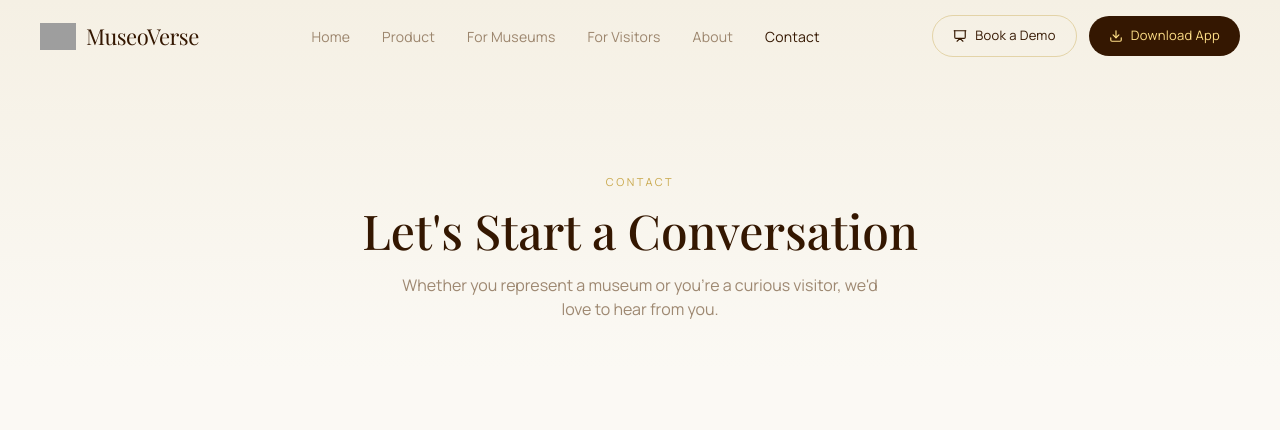
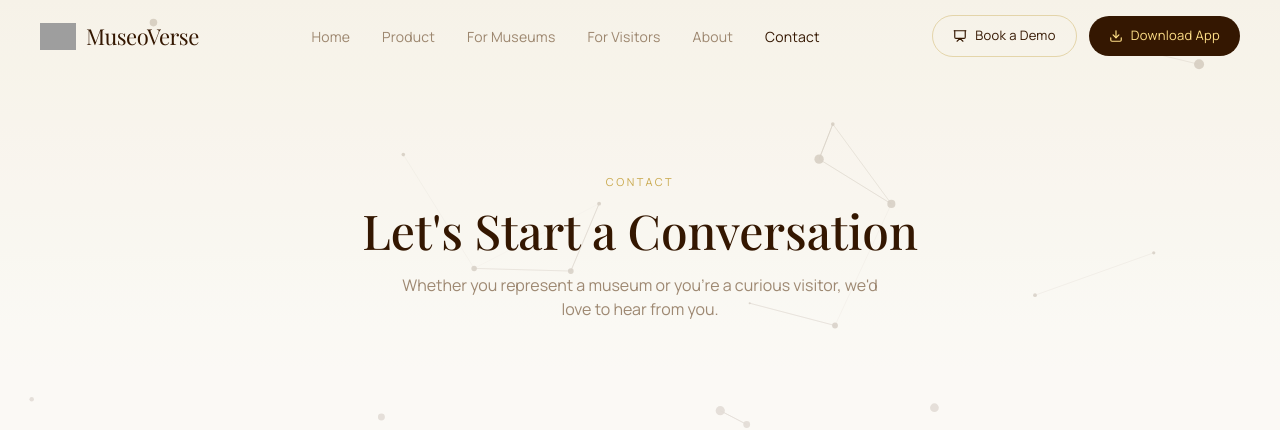
Before and after one commit to MuseoVerse/Museoverse_Web_Site, a React (Vite) app: page /contact in a window 1280 px wide. Shown: the top 430 px of the page. Built offline with nearby package versions, Linux system fonts and the light colour scheme; grey boxes are pictures that could not be loaded; a web font is replaced by a local one.

Commit message:
Added the animated background

```diff
--- a/package.json
+++ b/package.json
@@ -36,8 +36,8 @@
     "@radix-ui/react-slot": "1.1.2",
     "@radix-ui/react-switch": "1.1.3",
     "@radix-ui/react-tabs": "1.1.3",
+    "@radix-ui/react-toggle": "1.1.2",
     "@radix-ui/react-toggle-group": "1.1.2",
-    "@radix-ui/react-toggle": "1.1.2",
     "@radix-ui/react-tooltip": "1.1.8",
     "canvas-confetti": "1.9.4",
     "class-variance-authority": "0.7.1",
@@ -58,9 +58,13 @@
     "react-responsive-masonry": "2.7.1",
     "react-router": "7.13.0",
     "react-slick": "0.31.0",
+    "react-tsparticles": "^2.12.2",
     "recharts": "2.15.2",
     "sonner": "2.0.3",
     "tailwind-merge": "3.2.0",
+    "tsparticles": "^2.12.0",
+    "tsparticles-engine": "^2.12.0",
+    "tsparticles-slim": "^2.12.0",
     "tw-animate-css": "1.3.8",
     "vaul": "1.1.2"
   },
--- /dev/null
+++ b/src/app/components/BackgroundParticles.tsx
@@ -0,0 +1,63 @@
+import { useCallback, useId } from "react";
+import Particles from "react-tsparticles";
+import type { Engine } from "tsparticles-engine";
+import { loadSlim } from "tsparticles-slim";
+
+type BackgroundParticlesProps = {
+  className?: string;
+};
+
+export function BackgroundParticles({ className = "" }: BackgroundParticlesProps) {
+  const particlesId = useId();
+
+  const particlesInit = useCallback(async (engine: Engine) => {
+    await loadSlim(engine);
+  }, []);
+
+  return (
+    <div className={`absolute inset-0 z-0 ${className}`}>
+      <Particles
+        id={`museoverse-particles-${particlesId}`}
+        init={particlesInit}
+        className="h-full w-full"
+        options={{
+          background: { color: { value: "rgba(255, 255, 255, 0)" } },
+          fpsLimit: 120,
+          fullScreen: { enable: false },
+          interactivity: {
+            events: {
+              onHover: { enable: true, mode: "repulse" },
+              resize: true,
+            },
+            modes: {
+              repulse: { distance: 100, duration: 0.4 },
+            },
+          },
+          particles: {
+            color: { value: "#341701" },
+            links: {
+              color: "#341701",
+              distance: 150,
+              enable: true,
+              opacity: 0.8,
+              width: 1,
+            },
+            move: {
+              direction: "none",
+              enable: true,
+              outModes: { default: "bounce" },
+              random: false,
+              speed: 1,
+              straight: false,
+            },
+            number: { density: { enable: true, area: 900 }, value: 30 },
+            opacity: { value: 0.9 },
+            shape: { type: "circle" },
+            size: { value: { min: 1, max: 5 } },
+          },
+          detectRetina: true,
+        }}
+      />
+    </div>
+  );
+}
--- a/src/app/components/ContactPage.tsx
+++ b/src/app/components/ContactPage.tsx
@@ -2,6 +2,7 @@ import { useEffect, useState } from "react";
 import { AnimatePresence, motion } from "motion/react";
 import { Mail, MapPin, Phone, Send, ChevronDown, Presentation, Building2, Users, CircleHelp } from "lucide-react";
 import { BlockReveal, SectionReveal, StaggerGroup, StaggerItem } from "./animations";
+import { BackgroundParticles } from "./BackgroundParticles";
 
 const FAQS = [
   { q: "How long does museum onboarding take?", a: "Typically 4-6 weeks depending on collection size. Our team handles most of the setup." },
@@ -108,8 +109,9 @@ export function ContactPage() {
   return (
     <div>
       {/* Hero */}
-      <SectionReveal className="pt-[72px] pb-12 bg-gradient-to-b from-[#f5f0e4] to-[#fbf9f4]">
-        <div className="max-w-[1280px] mx-auto px-6 lg:px-10 pt-16 md:pt-24 text-center">
+      <SectionReveal className="relative overflow-hidden pt-[72px] pb-12 bg-gradient-to-b from-[#f5f0e4] to-[#fbf9f4]">
+        <BackgroundParticles className="opacity-[0.16]" />
+        <div className="relative z-10 max-w-[1280px] mx-auto px-6 lg:px-10 pt-16 md:pt-24 text-center">
           <span className="font-['Manrope'] text-[11px] tracking-[2.5px] uppercase text-[#c9a84c]">Contact</span>
           <h1 className="font-['Playfair_Display'] text-[34px] md:text-[48px] text-[#341701] mt-3 mb-4 leading-[1.1]">
             Let's Start a Conversation
@@ -121,8 +123,9 @@ export function ContactPage() {
       </SectionReveal>
 
       {/* Form + Info */}
-      <SectionReveal className="py-16 md:py-24">
-        <div className="max-w-[1280px] mx-auto px-6 lg:px-10">
+      <SectionReveal className="relative overflow-hidden py-16 md:py-24">
+        <BackgroundParticles className="opacity-[0.12]" />
+        <div className="relative z-10 max-w-[1280px] mx-auto px-6 lg:px-10">
           <div className="grid grid-cols-1 lg:grid-cols-5 gap-12">
             {/* Form */}
             <BlockReveal className="lg:col-span-3">
--- a/src/app/components/ForMuseumsPage.tsx
+++ b/src/app/components/ForMuseumsPage.tsx
@@ -4,6 +4,7 @@ import {
   Shield, HeartHandshake, ArrowRight, CheckCircle2, Presentation, Building2, Mail
 } from "lucide-react";
 import { ImageWithFallback } from "./figma/ImageWithFallback";
+import { BackgroundParticles } from "./BackgroundParticles";
 import { BlockReveal, SectionReveal, StaggerGroup, StaggerItem } from "./animations";
 import museumIntelligenceCenterImage from "../../assets/Gemini_Generated_Image_5xeie25xeie25xei.png";
 import museumsCtaBackgroundImage from "../../assets/58e80897e985ec5465e26819389f874a356ff0a3.png";
@@ -54,8 +55,9 @@ export function ForMuseumsPage() {
       </SectionReveal>
 
       {/* Why Museums Choose */}
-      <SectionReveal className="py-16 md:py-20">
-        <div className="max-w-[1280px] mx-auto px-6 lg:px-10">
+      <SectionReveal className="relative overflow-hidden py-16 md:py-20">
+        <BackgroundParticles className="opacity-[0.12]" />
+        <div className="relative z-10 max-w-[1280px] mx-auto px-6 lg:px-10">
           <BlockReveal className="text-center mb-16">
             <span className="font-['Manrope'] text-[11px] tracking-[2.5px] uppercase text-[#c9a84c]">Why MuseoVerse</span>
             <h2 className="font-['Playfair_Display'] text-[28px] md:text-[40px] text-[#341701] mt-3 mb-4">Why Museums Choose MuseoVerse</h2>
@@ -80,8 +82,9 @@ export function ForMuseumsPage() {
       </SectionReveal>
 
       {/* Dashboard Preview */}
-      <SectionReveal className="py-16 md:py-20 bg-[#f5f0e4]/50">
-        <div className="max-w-[1280px] mx-auto px-6 lg:px-10">
+      <SectionReveal className="relative overflow-hidden py-16 md:py-20 bg-[#f5f0e4]/50">
+        <BackgroundParticles className="opacity-[0.12]" />
+        <div className="relative z-10 max-w-[1280px] mx-auto px-6 lg:px-10">
           <div className="grid grid-cols-1 lg:grid-cols-2 gap-12 items-center">
             <BlockReveal>
               <span className="font-['Manrope'] text-[11px] tracking-[2.5px] uppercase text-[#c9a84c]">The Dashboard</span>
@@ -119,8 +122,9 @@ export function ForMuseumsPage() {
       </SectionReveal>
 
       {/* Partner Process */}
-      <SectionReveal className="py-16 md:py-20">
-        <div className="max-w-[1280px] mx-auto px-6 lg:px-10 text-center">
+      <SectionReveal className="relative overflow-hidden py-16 md:py-20">
+        <BackgroundParticles className="opacity-[0.1]" />
+        <div className="relative z-10 max-w-[1280px] mx-auto px-6 lg:px-10 text-center">
           <span className="font-['Manrope'] text-[11px] tracking-[2.5px] uppercase text-[#c9a84c]">Getting Started</span>
           <h2 className="font-['Playfair_Display'] text-[28px] md:text-[36px] text-[#341701] mt-3 mb-14">How Partnership Works</h2>
           <StaggerGroup className="grid grid-cols-1 md:grid-cols-3 gap-8">
--- a/src/app/components/ForVisitorsPage.tsx
+++ b/src/app/components/ForVisitorsPage.tsx
@@ -4,6 +4,7 @@ import {
   Bookmark, Accessibility, ArrowRight
 } from "lucide-react";
 import { ImageWithFallback } from "./figma/ImageWithFallback";
+import { BackgroundParticles } from "./BackgroundParticles";
 import {
   BlockReveal,
   FloatingElement,
@@ -30,10 +31,11 @@ export function ForVisitorsPage() {
       {/* Hero */}
       <SectionReveal className="pt-[72px] relative overflow-hidden">
         <div className="absolute inset-0 bg-gradient-to-br from-[#f5f0e4] via-[#fbf9f4] to-[#f5f0e4]" />
+        <BackgroundParticles className="opacity-[0.18]" />
         <FloatingElement className="absolute top-20 right-0" distance={16} duration={9}>
           <div className="w-[400px] h-[400px] rounded-full bg-[#ffe088]/10 blur-[100px]" />
         </FloatingElement>
-        <div className="relative max-w-[1280px] mx-auto px-6 lg:px-10 pt-16 md:pt-24 pb-12 md:pb-16">
+        <div className="relative z-10 max-w-[1280px] mx-auto px-6 lg:px-10 pt-16 md:pt-24 pb-12 md:pb-16">
           <div className="grid grid-cols-1 lg:grid-cols-2 gap-12 items-center">
             <BlockReveal>
               <span className="font-['Manrope'] text-[11px] tracking-[2.5px] uppercase text-[#c9a84c]">For Visitors</span>
@@ -95,8 +97,9 @@ export function ForVisitorsPage() {
       </SectionReveal>
 
       {/* Features Grid */}
-      <SectionReveal className="py-16 md:py-20">
-        <div className="max-w-[1280px] mx-auto px-6 lg:px-10">
+      <SectionReveal className="relative overflow-hidden py-16 md:py-20">
+        <BackgroundParticles className="opacity-[0.12]" />
+        <div className="relative z-10 max-w-[1280px] mx-auto px-6 lg:px-10">
           <BlockReveal className="text-center mb-16">
             <span className="font-['Manrope'] text-[11px] tracking-[2.5px] uppercase text-[#c9a84c]">App Features</span>
             <h2 className="font-['Playfair_Display'] text-[28px] md:text-[40px] text-[#341701] mt-3 mb-4">Your Museum Companion</h2>
@@ -119,8 +122,9 @@ export function ForVisitorsPage() {
       </SectionReveal>
 
       {/* Experience Section */}
-      <SectionReveal className="py-16 md:py-20 bg-[#f5f0e4]/50">
-        <div className="max-w-[1280px] mx-auto px-6 lg:px-10">
+      <SectionReveal className="relative overflow-hidden py-16 md:py-20 bg-[#f5f0e4]/50">
+        <BackgroundParticles className="opacity-[0.12]" />
+        <div className="relative z-10 max-w-[1280px] mx-auto px-6 lg:px-10">
           <div className="grid grid-cols-1 lg:grid-cols-2 gap-12 items-center">
             <BlockReveal className="rounded-2xl overflow-hidden shadow-[0_16px_48px_rgba(52,23,1,0.1)] hover:-translate-y-1 transition-transform duration-300">
               <ImageWithFallback
--- a/src/app/components/ProductPage.tsx
+++ b/src/app/components/ProductPage.tsx
@@ -4,6 +4,7 @@ import {
   Target, Megaphone, ArrowRight, Presentation, Download
 } from "lucide-react";
 import { ImageWithFallback } from "./figma/ImageWithFallback";
+import { BackgroundParticles } from "./BackgroundParticles";
 import { BlockReveal, SectionReveal, StaggerGroup, StaggerItem } from "./animations";
 import aiArtifactRecognitionImage from "../../assets/Gemini_Generated_Image_v43qxdv43qxdv43q.png";
 import personalizedStorytellingImage from "../../assets/Gemini_Generated_Image_diflkmdiflkmdifl.png";
@@ -86,8 +87,9 @@ export function ProductPage() {
   return (
     <div>
       {/* Hero */}
-      <SectionReveal className="pt-[72px] pb-8 md:pb-12 bg-gradient-to-b from-[#f5f0e4] to-[#fbf9f4]">
-        <div className="max-w-[1280px] mx-auto px-6 lg:px-10 pt-16 md:pt-24 text-center">
+      <SectionReveal className="relative overflow-hidden pt-[72px] pb-8 md:pb-12 bg-gradient-to-b from-[#f5f0e4] to-[#fbf9f4]">
+        <BackgroundParticles className="opacity-[0.16]" />
+        <div className="relative z-10 max-w-[1280px] mx-auto px-6 lg:px-10 pt-16 md:pt-24 text-center">
           <span className="font-['Manrope'] text-[11px] tracking-[2.5px] uppercase text-[#c9a84c]">Product</span>
           <h1 className="font-['Playfair_Display'] text-[34px] md:text-[52px] text-[#341701] mt-3 mb-5 leading-[1.1]">
             The Complete MuseoVerse<br/>Ecosystem
@@ -99,8 +101,9 @@ export function ProductPage() {
       </SectionReveal>
 
       {/* Features */}
-      <SectionReveal className="pt-8 md:pt-12 pb-16 md:pb-24">
-        <div className="max-w-[1280px] mx-auto px-6 lg:px-10">
+      <SectionReveal className="relative overflow-hidden pt-8 md:pt-12 pb-16 md:pb-24">
+        <BackgroundParticles className="opacity-[0.12]" />
+        <div className="relative z-10 max-w-[1280px] mx-auto px-6 lg:px-10">
           <StaggerGroup className="space-y-20 md:space-y-28" staggerChildren={0.16}>
             {FEATURES.map((f, i) => (
               <StaggerItem key={f.title}>
```
Also changed, not shown: src/app/components/AboutPage.tsx (+13 -8 lines), src/app/components/HomePage.tsx (+19 -12 lines), 1 other file (tests, documents, lock files or other folders).
